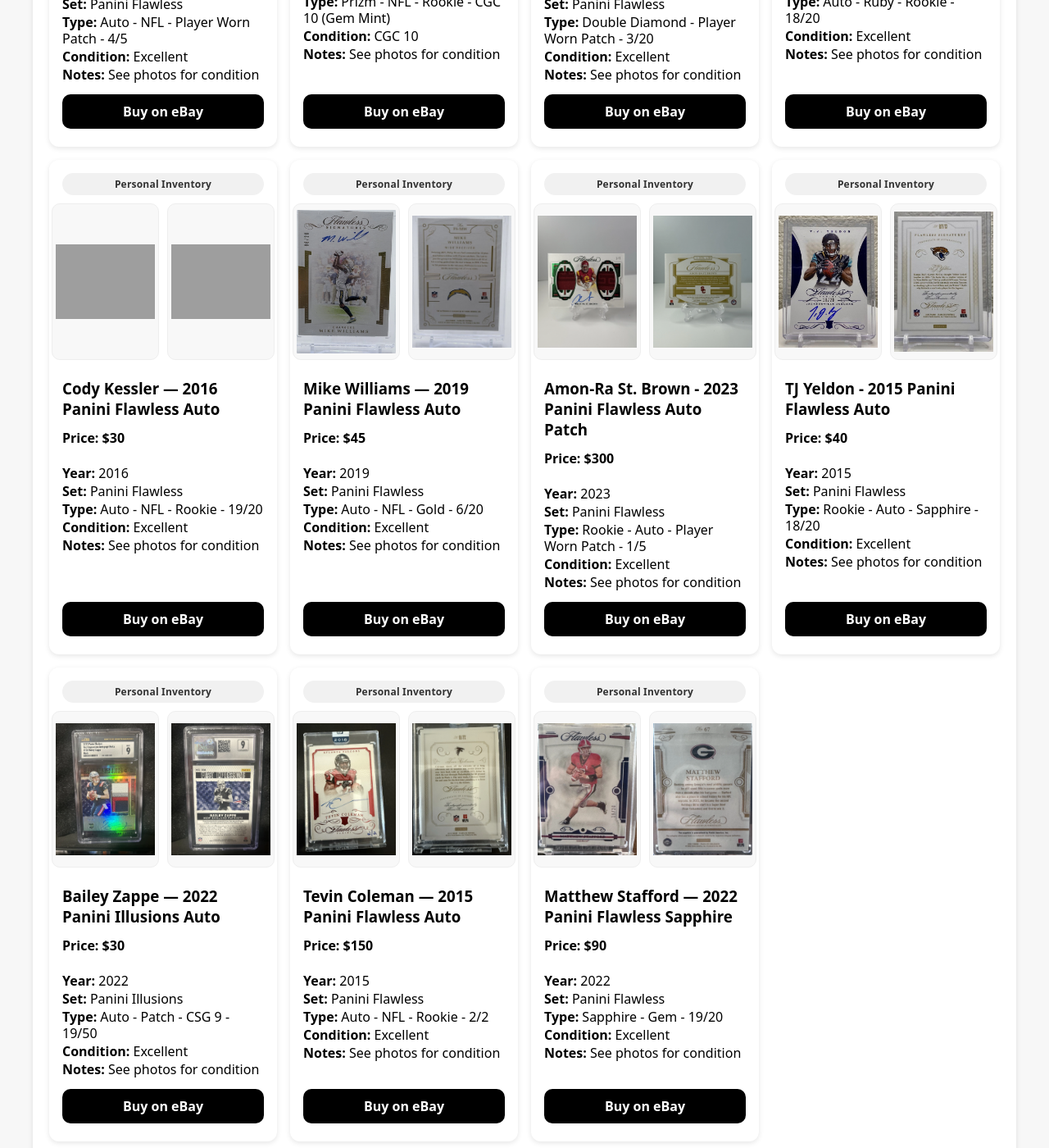
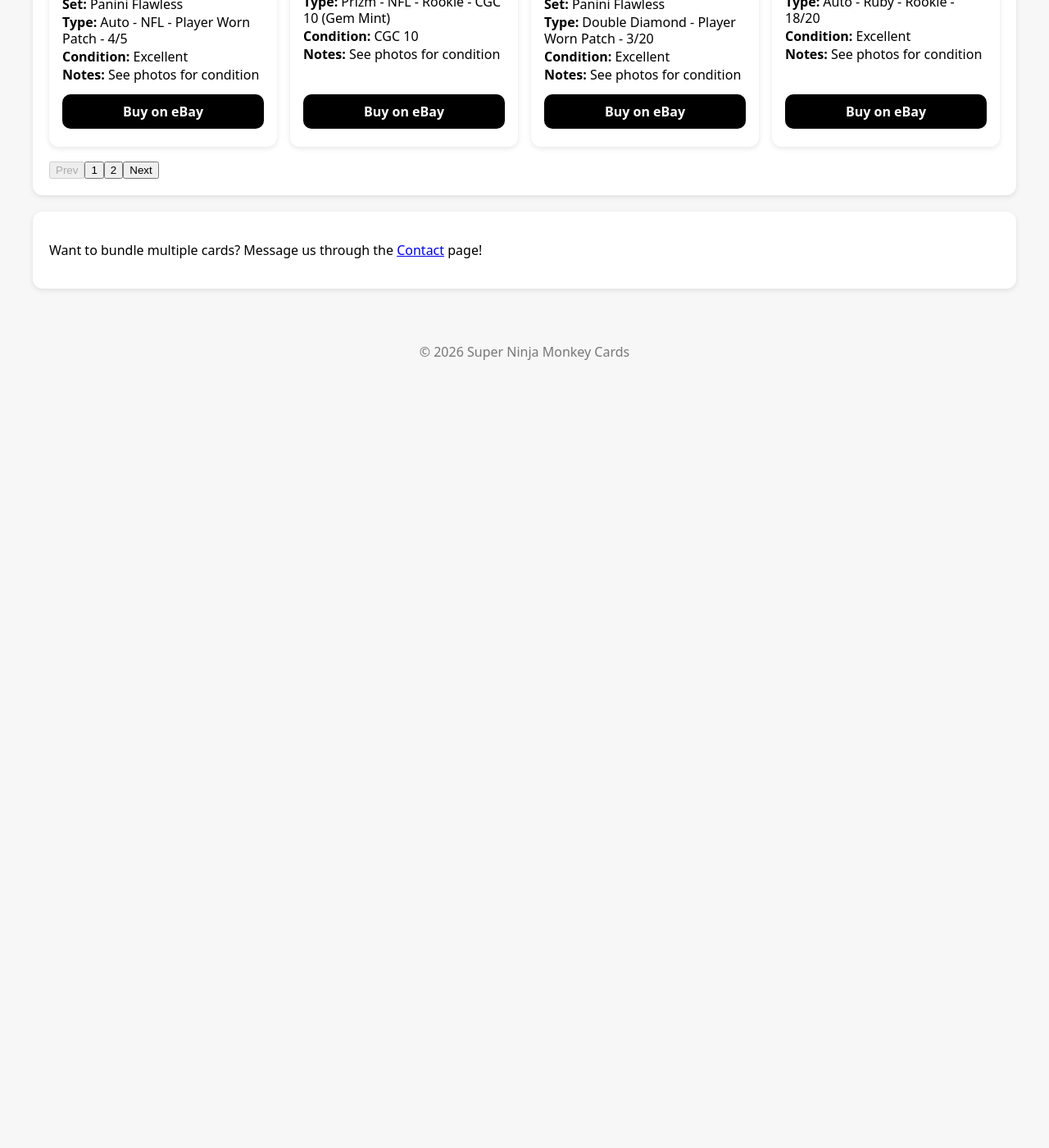
Before and after one commit to Daemek111/superninjamonkeys.com, a Jekyll site: the page shop.html, which Jekyll copies as it is, in a window 1280 px wide and 1400 px high, scrolled down 2384 px. Shown: the whole window at 82% size. Built offline with Jekyll 4.4.1, drawn with Linux system fonts in a browser that asks for light colours; after the commit the page ends 2860 px from its top, so only the background shows below that; some of the changed lines change nothing that is shown; grey boxes are pictures that could not be loaded.

Commit message:
Update shop.html

```diff
--- a/shop.html
+++ b/shop.html
@@ -543,6 +543,97 @@
 <div id="lightbox" class="lightbox" onclick="closeLightbox()">
   <img id="lightbox-img" src="" alt="Zoomed card image">
 </div>
+<script>
+  (function () {
+    const perPage = 12; // change to 6 / 9 / 12 as you want
+    const grid = document.getElementById("product-grid");
+    const paginationEl = document.getElementById("pagination");
+    if (!grid || !paginationEl) return;
+
+    const items = Array.from(grid.querySelectorAll(".product"));
+    if (items.length <= perPage) {
+      paginationEl.style.display = "none";
+      return;
+    }
+
+    function getPageFromUrl() {
+      const params = new URLSearchParams(window.location.search);
+      const p = parseInt(params.get("page") || "1", 10);
+      return Number.isFinite(p) && p > 0 ? p : 1;
+    }
+
+    function setPageInUrl(page) {
+      const url = new URL(window.location.href);
+      url.searchParams.set("page", String(page));
+      history.replaceState(null, "", url.toString());
+    }
+
+    function renderPage(page) {
+      const totalPages = Math.max(1, Math.ceil(items.length / perPage));
+      page = Math.min(Math.max(1, page), totalPages);
+
+      const start = (page - 1) * perPage;
+      const end = start + perPage;
+
+      items.forEach((el, idx) => {
+        el.style.display = idx >= start && idx < end ? "" : "none";
+      });
+
+      paginationEl.innerHTML = "";
+
+      const makeBtn = (label, targetPage, disabled, active) => {
+        const btn = document.createElement("button");
+        btn.type = "button";
+        btn.textContent = label;
+        btn.disabled = disabled;
+        btn.className = "page-btn" + (active ? " active" : "");
+        btn.addEventListener("click", () => {
+          setPageInUrl(targetPage);
+          renderPage(targetPage);
+          window.scrollTo({ top: 0, behavior: "smooth" });
+        });
+        return btn;
+      };
+
+      paginationEl.appendChild(makeBtn("Prev", page - 1, page === 1, false));
+
+      // page number window
+      const windowSize = 5;
+      let startPage = Math.max(1, page - Math.floor(windowSize / 2));
+      let endPage = Math.min(totalPages, startPage + windowSize - 1);
+      startPage = Math.max(1, endPage - windowSize + 1);
+
+      if (startPage > 1) {
+        paginationEl.appendChild(makeBtn("1", 1, false, page === 1));
+        if (startPage > 2) {
+          const dots = document.createElement("span");
+          dots.textContent = "…";
+          dots.className = "dots";
+          paginationEl.appendChild(dots);
+        }
+      }
+
+      for (let p = startPage; p <= endPage; p++) {
+        paginationEl.appendChild(makeBtn(String(p), p, false, p === page));
+      }
+
+      if (endPage < totalPages) {
+        if (endPage < totalPages - 1) {
+          const dots = document.createElement("span");
+          dots.textContent = "…";
+          dots.className = "dots";
+          paginationEl.appendChild(dots);
+        }
+        paginationEl.appendChild(makeBtn(String(totalPages), totalPages, false, page === totalPages));
+      }
+
+      paginationEl.appendChild(makeBtn("Next", page + 1, page === totalPages, false));
+    }
+
+    const initialPage = getPageFromUrl();
+    renderPage(initialPage);
+  })();
+</script>
 
 <script>
   function openLightbox(src) {
```
